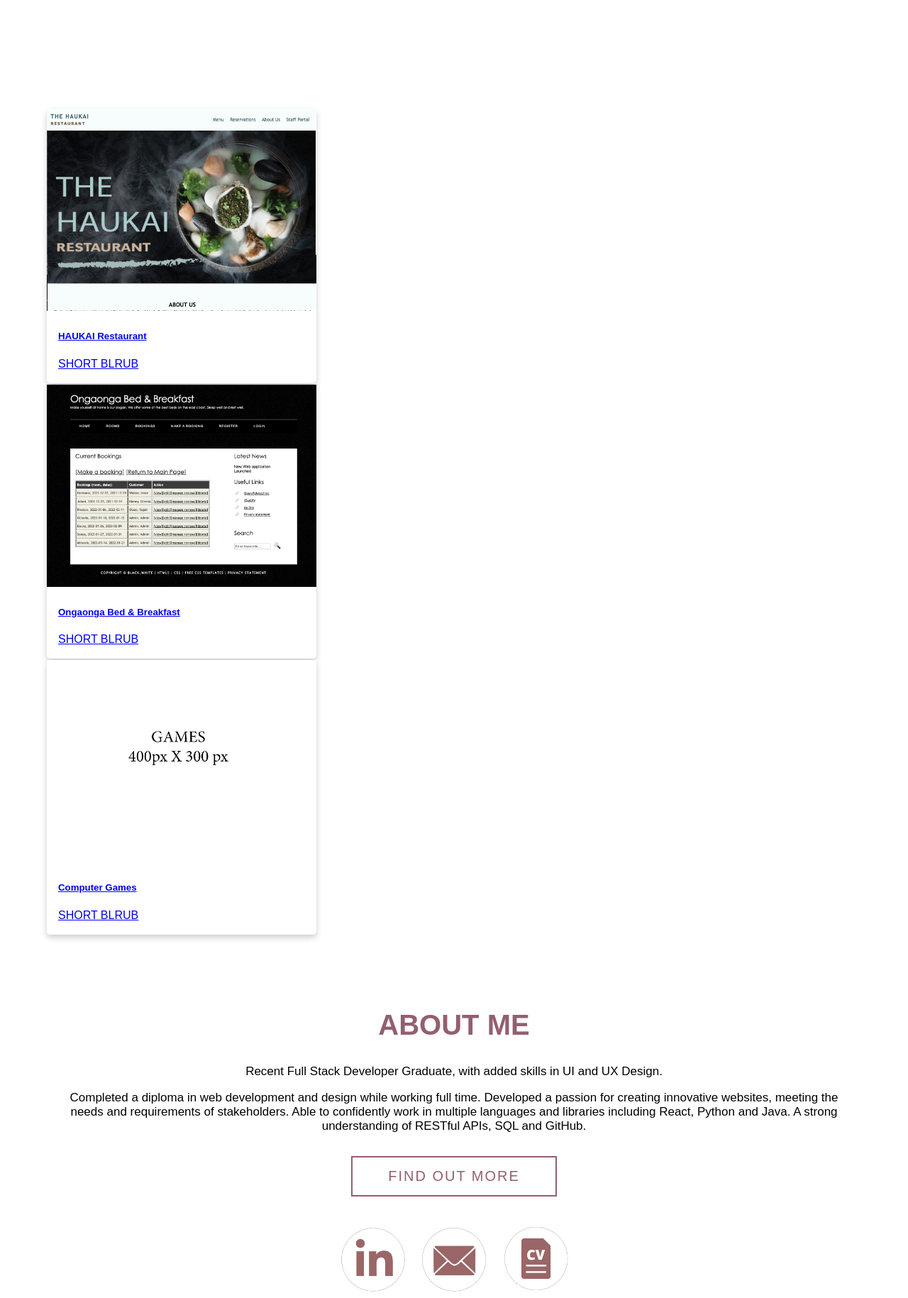
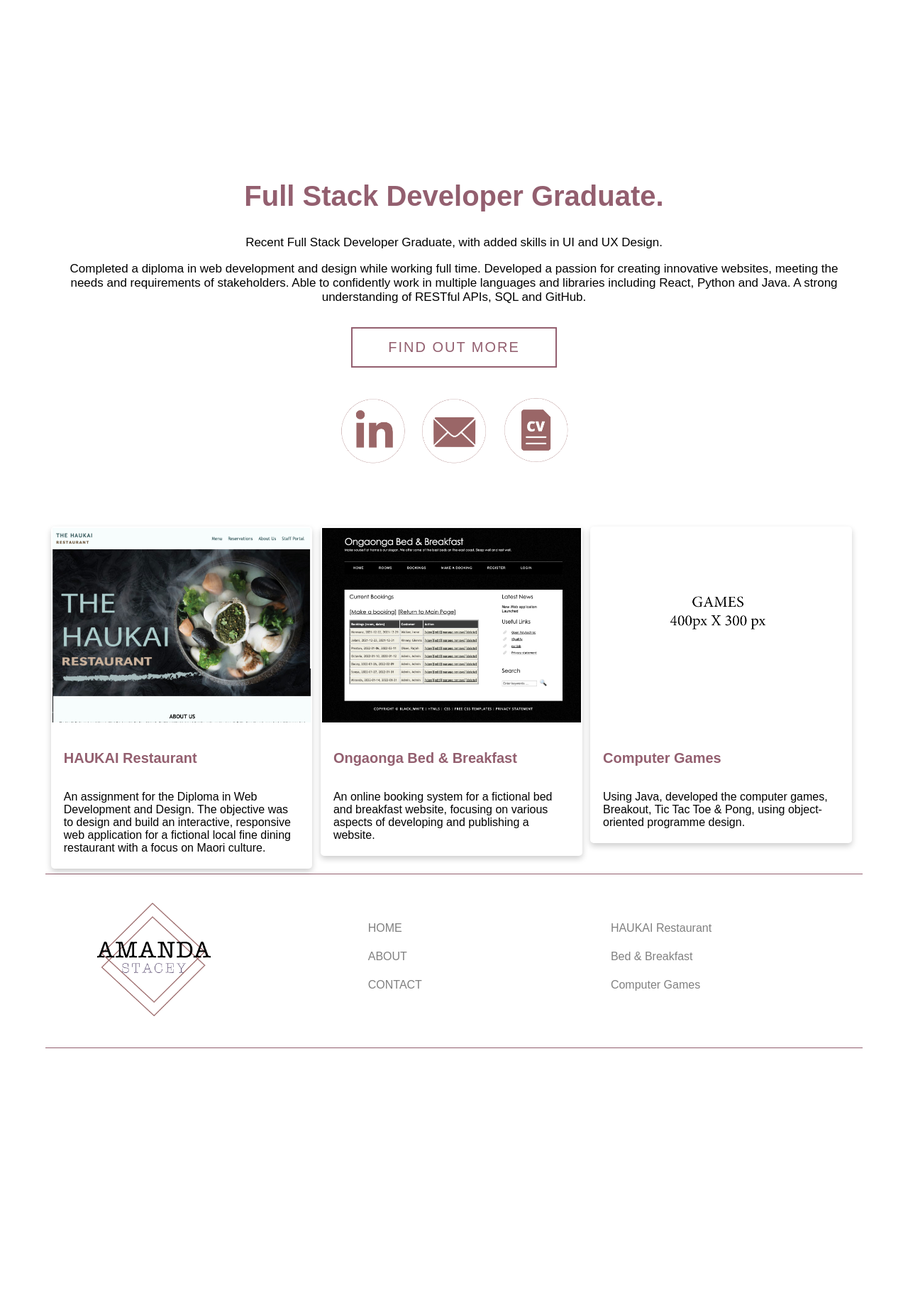
Before and after one commit to AmandaJ17/portfolio, a PHP site: page / in a window 1280 px wide. Shown: the part 637-2466 px from the top of the page at 71% size. After the commit the page ends 2114 px from the top, so only its background shows below. Run offline with PHP 8.4, Linux system fonts and the light colour scheme; some web fonts are replaced.

Commit message:
main pages edits

```diff
--- a/index.html
+++ b/index.html
@@ -31,59 +31,61 @@
         <span>HELLO WORLD</span>
     </div>
     </div>
+    <div class="about">
+        <h2>Full Stack Developer Graduate.</h2>
+        <p>Recent Full Stack Developer Graduate, with added skills in UI and UX Design.</p>
+        <p>Completed a diploma in web development and design while working full time. Developed a passion for creating
+            innovative websites, meeting the needs and requirements of stakeholders. Able to confidently work
+            in multiple languages and libraries including React, Python and Java. A strong understanding of RESTful APIs,
+            SQL and
+            GitHub.</p>
+        <a href="about.html"><button>Find out more</button></a>
+        <br>
+        <br>
+        <a href="https://www.linkedin.com/in/amanda-jane-stacey/" target="_blank"><img class="icon" src="Images/icon-01.png"
+                alt="Linkedin"></a>
+        <a href="mailto:amanda.stacey17@gmail.com" target="_blank"><img class="icon" src="Images/icon-02.png"
+                alt="Email"></a>
+        <a href="#" target="_blank"></a><img class="icon" src="Images/icon-03.png" alt="CV"></a>
+    </div>
     <div class="projects">
         <div class="row">
-            <div class="column-3">
+            <div class="columnthree">
                 <div class="card">
                     <a href="haukairestaurant.html">
                         <img class="card-img-top" src="Images/cards.jpg" alt="Haukai Restaurant">
                         <div class="container">
                             <h5 class="card-title">HAUKAI Restaurant</h5>
-                            <p class="card-text">SHORT BLRUB</p>
+                            <p class="card-text">An assignment for the Diploma in Web Development and Design. The objective was to design and build an interactive,
+                            responsive web application for a fictional local fine dining restaurant with a focus on Maori culture.</p>
                         </div>
                     </a>
                 </div>
             </div>
-            <div class="column-3">
+            <div class="columnthree">
                 <div class="card">
                     <a href="bed&breakfast.html">
                         <img class="card-img-top" src="Images/cards2.jpg" alt="Bed & Breakfast">
                         <div class="container">
                             <h5 class="card-title">Ongaonga Bed & Breakfast</h5>
-                            <p class="card-text">SHORT BLRUB</p>
+                            <p class="card-text">An online booking system for a fictional bed and breakfast website, focusing on various aspects of developing and publishing a website.</p>
                         </div>
                     </a>
                 </div>
             </div>
-            <div class="column-3">
+            <div class="columnthree">
                 <div class="card">
                     <a href="games.html">
                         <img class="card-img-top" src="Images/cards3.jpg" alt="Games">
                         <div class="container">
                             <h5 class="card-title">Computer Games</h5>
-                            <p class="card-text">SHORT BLRUB</p>
+                            <p class="card-text">Using Java, developed the computer games, Breakout, Tic Tac Toe & Pong, using object-oriented programme design.</p>
                         </div>
                     </a>
                 </div>
             </div>
         </div>
     </div>
-    <div class="about">
-        <h2>ABOUT ME</h2>
-        <p>Recent Full Stack Developer Graduate, with added skills in UI and UX Design.</p>
-        <p>Completed a diploma in web development and design while working full time. Developed a passion for creating innovative websites, meeting the needs and requirements of stakeholders. Able to confidently work
-        in multiple languages and libraries including React, Python and Java. A strong understanding of RESTful APIs, SQL and
-        GitHub.</p>
-        <a href="about.html"><button>Find out more</button></a>
-        <br>
-        <br>
-        <a href="https://www.linkedin.com/in/amanda-jane-stacey/" target="_blank"><img class="icon"
-                src="Images/icon-01.png" alt="Linkedin"></a>
-        <a href="mailto:amanda.stacey17@gmail.com" target="_blank"><img class="icon" src="Images/icon-02.png"
-                alt="Email"></a>
-        <a href="#" target="_blank"></a><img class="icon" src="Images/icon-03.png" alt="CV"></a>
-    </div>
-
 
     <div class="footer">
         <div class="container2">
--- a/stylesheet.css
+++ b/stylesheet.css
@@ -141,8 +141,9 @@ h3 {
 	box-shadow: 0 4px 8px 0 rgba(0, 0, 0, 0.2);
 	transition: 0.3s;
 	border-radius: 5px;
-	width: 33%;
+	width: 100%;
 	margin: 2px;
+	padding: 2px;
 }
 .card:hover {
 	box-shadow: 0 8px 16px 0 rgba(0, 0, 0, 0.5);
@@ -324,7 +325,6 @@ span:hover:after {
 	width: 50%;
 }
 
-/* Clear floats after the columns */
 .row:after {
 	content: "";
 	display: table;
@@ -377,8 +377,10 @@ span:hover:after {
 	transition: all 0.4s;
 }
 
-.column-3 {
-	width: 100%;
+.columnthree {
+	width: 32%;
+	float: left;
+	margin: 0.5%;
 }
 
 .games-content,
@@ -387,3 +389,18 @@ span:hover:after {
 	margin: 50px;
 	text-align: center;
 }
+
+.card-title {
+	text-decoration: none;
+	color: #935f6f;
+	font-size: 20px;
+	font-family: "American Typewriter", sans-serif;
+}
+
+.card-text {
+	color: black;
+}
+
+.card a {
+	text-decoration: none;
+}
```
